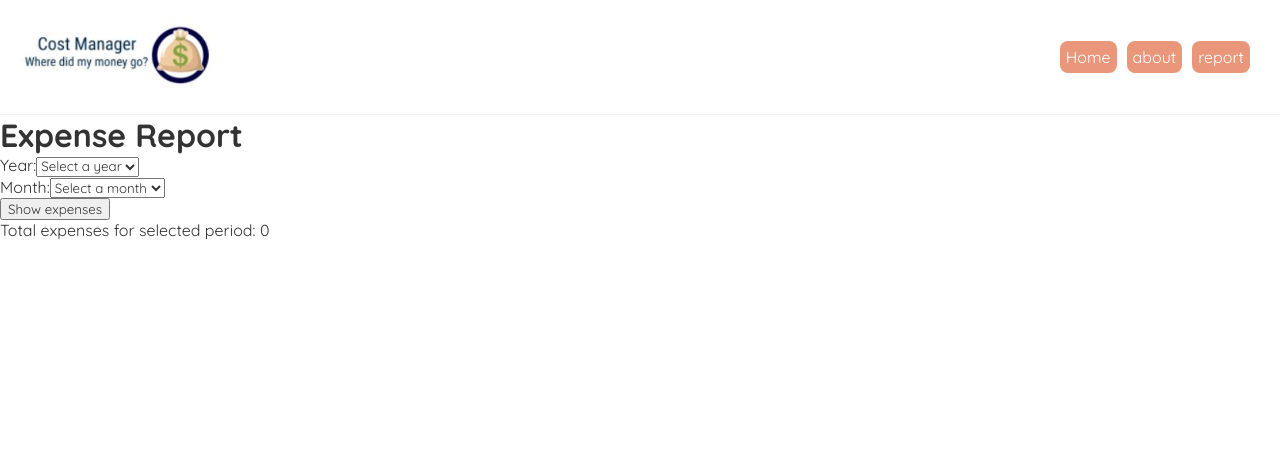
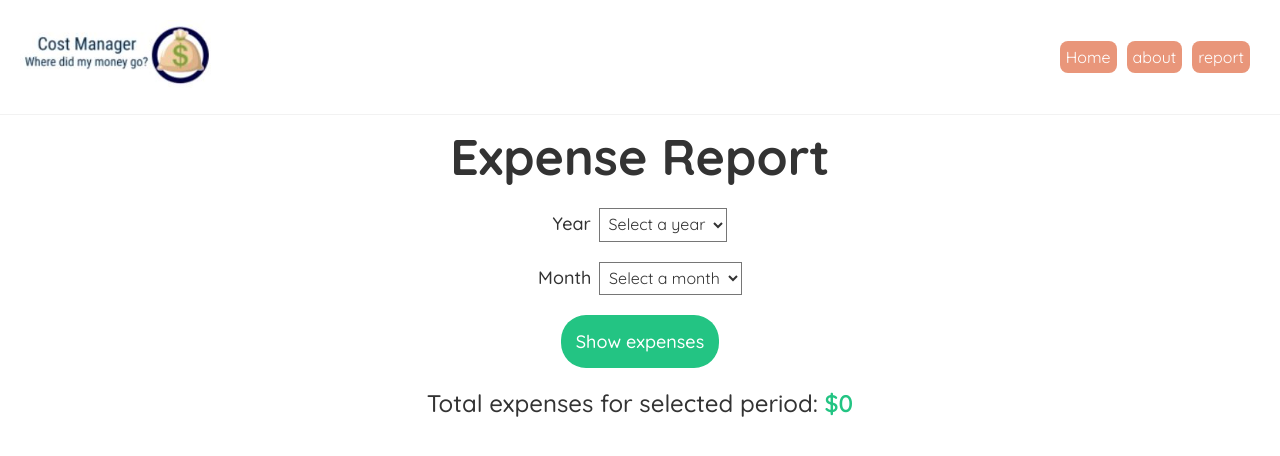
Before and after one commit to EdenBlau/Cost-Manager, a React (Create React App) app: page /report in a window 1280 px wide. Shown: the top 456 px of the page. Built offline with nearby package versions, Linux system fonts and the light colour scheme.

Commit message:
update some style

```diff
--- a/src/About.js
+++ b/src/About.js
@@ -1,4 +1,4 @@
-import React from 'react';
+import React, {useEffect} from 'react';
 import './About.css'
 import TeamMember from './TeamMember';
 import peleg from './peleg.jpg'
@@ -23,6 +23,9 @@ const teamMembers = [
 ];
 
 function AboutUs() {
+    useEffect(() => {
+        document.title = 'About Us';
+    }, []);
     return (
         <div className="about-us-container">
             <h1 className="about-us-text">About Our Project</h1>
--- a/src/Home.js
+++ b/src/Home.js
@@ -1,10 +1,12 @@
 import React from 'react';
 import './Home.css';
-import { useState ,useEffect} from 'react';
+import {useState, useEffect} from 'react';
 
 
 const Home = () => {
-
+    useEffect(() => {
+        document.title = 'Cost Manager';
+    }, []);
 
     useEffect(() => {
         const inputsFromLocalStorage = JSON.parse(localStorage.getItem('inputs'));
@@ -25,7 +27,6 @@ const Home = () => {
     const todayStr = today.toISOString().slice(0, 10);
 
 
-
     return (
         <div className="Home">
             <h1>Add your expense here</h1>
@@ -34,20 +35,21 @@ const Home = () => {
 
                 <div className="inputGroup">
                     <label htmlFor='name'>Date</label>
-                    <input type="date" value={date} onChange={e=>setDate(e.target.value)} required autoComplete={'off'} max={todayStr}/>
+                    <input type="date" value={date} onChange={e => setDate(e.target.value)} required
+                           autoComplete={'off'} max={todayStr}/>
                 </div>
 
                 <div className="inputGroup">
-                    <label>Item: </label><input type="text" value={item} onChange={e=>setItem(e.target.value)}/>
+                    <label>Item: </label><input type="text" value={item} onChange={e => setItem(e.target.value)}/>
                 </div>
 
                 <div className="inputGroup">
-                    <label>Price: </label><input type="number" value={price} onChange={e=>setPrice(e.target.value)}/>
+                    <label>Price: </label><input type="number" value={price} onChange={e => setPrice(e.target.value)}/>
                 </div>
 
                 <div className="inputGroup">
                     <label>Category:</label>
-                    <select value={category} onChange={e=>setCategory(e.target.value)}>
+                    <select value={category} onChange={e => setCategory(e.target.value)}>
                         <option value="food">Food</option>
                         <option value="personalSpending">Personal spending</option>
                         <option value="children">Children</option>
@@ -63,7 +65,8 @@ const Home = () => {
 
                 <div className="inputGroup">
                     <label>Description: </label>
-                    <textarea value={description} onChange={e=>setDescription(e.target.value)} placeholder="Enter description"></textarea>
+                    <textarea value={description} onChange={e => setDescription(e.target.value)}
+                              placeholder="Enter description"></textarea>
                 </div>
 
                 <div className="submit">
@@ -73,14 +76,21 @@ const Home = () => {
                             return;
                         }
                         setError('');
-                        setInputs([...inputs, { date, item, price, category, description }]);
-                        localStorage.setItem('inputs', JSON.stringify([...inputs, { date, item, price, category, description }]));
+                        setInputs([...inputs, {date, item, price, category, description}]);
+                        localStorage.setItem('inputs', JSON.stringify([...inputs, {
+                            date,
+                            item,
+                            price,
+                            category,
+                            description
+                        }]));
                         setDate(''); // Clear the date input
                         setItem(''); // Clear the item input
                         setPrice(''); // Clear the price input
                         setCategory('food'); // Reset the category to default
                         setDescription(''); // Clear the description input
-                    }}>Add cost</button>
+                    }}>Add cost
+                    </button>
                     {error && <p className="error">{error}</p>}
                 </div>
 
--- a/src/Reports.css
+++ b/src/Reports.css
@@ -0,0 +1,60 @@
+.reports {
+    margin: 10px auto;
+    display: flex;
+    flex-direction: column;
+    row-gap: 20px;
+    padding-bottom: 50px;
+    align-items: center;
+}
+
+.headline {
+    display: flex;
+    flex-direction: column;
+    align-items: center;
+    font-size: 50px;
+    font-weight: 700;
+}
+
+.select-container {
+    display: flex;
+    flex-direction: row;
+    column-gap: 0.5rem;
+    align-items: baseline;
+}
+
+.label {
+    font-size: 18px;
+    font-weight: 500;
+}
+.select{
+    font-size: 100%;
+    padding: 0.3em;
+    outline: none;
+    background-color: white;
+    display: flex;
+}
+
+.submit{
+    display: flex;
+    padding: 15px 15px;
+    border-radius: 25px;
+    border: none;
+    background-color: #23C483FF;
+    cursor: pointer;
+    color: white;
+    font-size: 18px;
+    font-weight: 500;
+}
+.submit:hover{
+    background-color: #23C483FF;
+    opacity: 0.8;
+    transition: 0.3s;
+}
+.total-expenses{
+    font-size: 24px;
+    font-weight: 500;
+}
+.total-number{
+    color: #23C483FF;
+    font-weight: 600;
+}
--- a/src/Reports.js
+++ b/src/Reports.js
@@ -1,11 +1,16 @@
-import React, { useState , useEffect} from 'react';
+import React, {useState, useEffect} from 'react';
+import './Reports.css';
 
 const Reports = () => {
+    useEffect(() => {
+        document.title = 'Reports';
+    }, []);
+
     const [selectedYear, setSelectedYear] = useState('');
     const [selectedMonth, setSelectedMonth] = useState('');
     const [expenses, setExpenses] = useState([]);
     const [totalExpenses, setTotalExpenses] = useState(0);
-    const [filteredExpenses,setFilteredExpenses]=useState([])
+    const [filteredExpenses, setFilteredExpenses] = useState([])
 
     // Fetch the expenses from local storage
     useEffect(() => {
@@ -15,46 +20,51 @@ const Reports = () => {
         }
     }, []);
 
-    useEffect(()=>{
-        console.log("change",expenses)
-    },[expenses])
+    useEffect(() => {
+        console.log("change", expenses)
+    }, [expenses])
 
 
     // Calculate the total expenses for the filtered expenses
     const calculateTotalExpenses = () => {
+        // if all the filter are filled
+        if (selectedYear && selectedMonth) {
             let total = 0;
-        const filtered = expenses.filter(exp=>new Date(exp.date).getFullYear().toString()===selectedYear&&new Date(exp.date).getMonth().toString()===selectedMonth);
-        console.log("filtered",filtered);
+            const filtered = expenses.filter(exp => new Date(exp.date).getFullYear().toString() === selectedYear && new Date(exp.date).getMonth().toString() === selectedMonth);
+            console.log("filtered", filtered);
             setFilteredExpenses(filtered);
 
             filteredExpenses.forEach(expense => {
                 total += parseInt(expense.price);
             });
             setTotalExpenses(total);
+        } else {
+            alert('Please select a year and a month');
         }
-    useEffect(()=>{
+    };
+    useEffect(() => {
         let total = 0;
         filteredExpenses.forEach(expense => {
             total += parseInt(expense.price);
         });
         setTotalExpenses(total);
-    },[filteredExpenses])
+    }, [filteredExpenses])
 
     return (
-        <div>
-            <h1>Expense Report</h1>
-            <div>
-                <label>Year:</label>
-                <select value={selectedYear} onChange={e => setSelectedYear(e.target.value)}>
+        <div className="reports">
+            <h1 className="headline">Expense Report</h1>
+            <div class="select-container">
+                <label className="label">Year</label>
+                <select className="select" value={selectedYear} onChange={e => setSelectedYear(e.target.value)}>
                     <option value="" disabled>Select a year</option>
                     <option value="2021">2021</option>
                     <option value="2022">2022</option>
                     <option value="2023">2023</option>
                 </select>
             </div>
-            <div>
-                <label>Month:</label>
-                <select value={selectedMonth} onChange={e => setSelectedMonth(e.target.value)}>
+            <div class="select-container">
+                <label className="label">Month</label>
+                <select className="select" value={selectedMonth} onChange={e => setSelectedMonth(e.target.value)}>
                     <option value="" disabled>Select a month</option>
                     <option value="0">January</option>
                     <option value="1">February</option>
@@ -72,7 +82,7 @@ const Reports = () => {
                 </select>
             </div>
             <div>
-                <button onClick={calculateTotalExpenses}>Show expenses</button>
+                <button className="submit" onClick={calculateTotalExpenses}>Show expenses</button>
             </div>
             {filteredExpenses.length > 0 && (
                 <table>
@@ -99,7 +109,8 @@ const Reports = () => {
                 </table>
             )}
             <div>
-                <p>Total expenses for selected period: {totalExpenses}</p>
+                <p className="total-expenses">Total expenses for selected period: <span
+                    className="total-number">${totalExpenses}</span></p>
             </div>
         </div>
     )
```
Also changed, not shown: 1 other file (tests, documents, lock files or other folders). Lines whose indentation alone changed are shown as unchanged.
